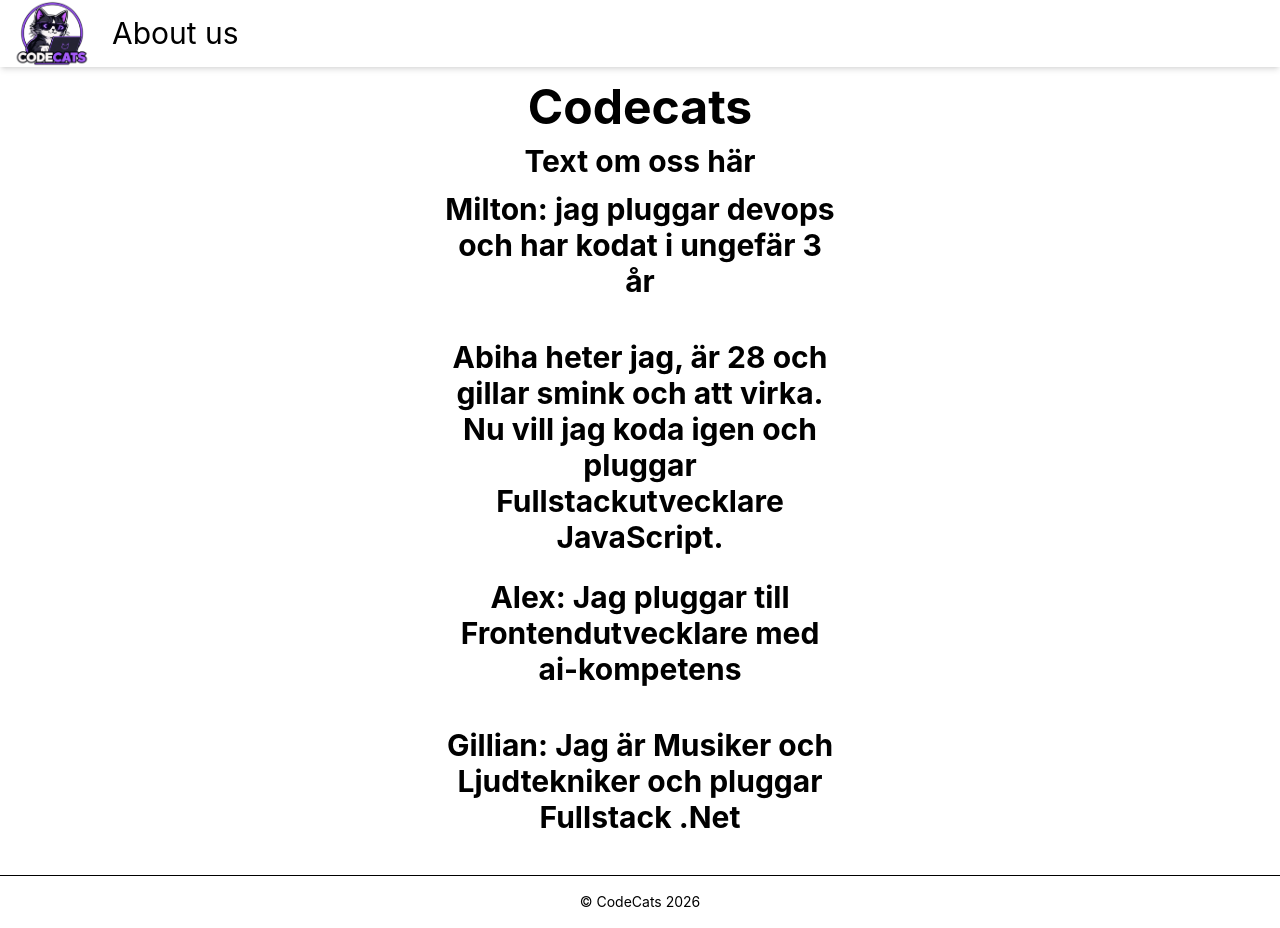
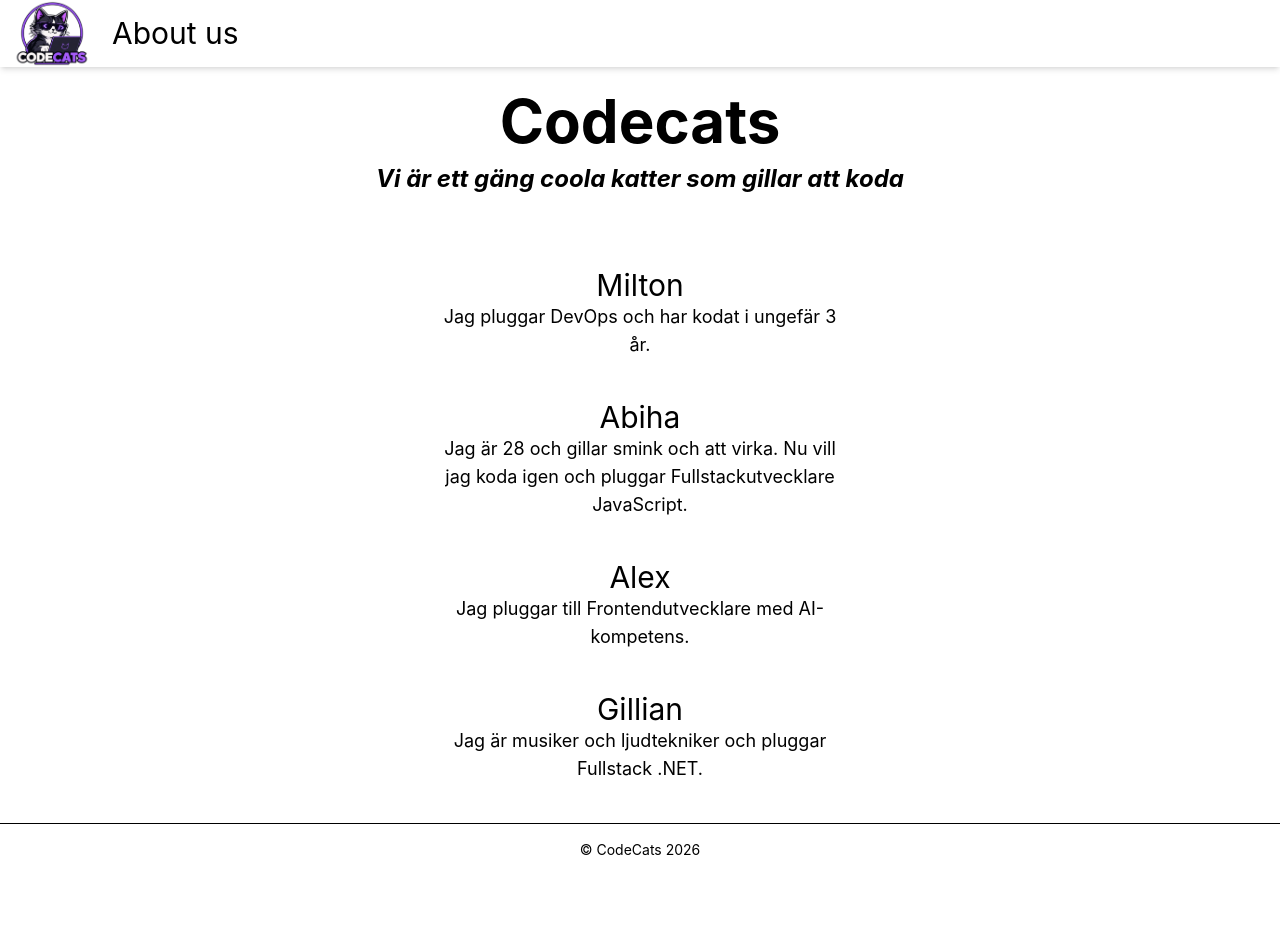
Before and after one commit to mr-milt/chashack, a React (Vite) app: page /AboutUs in a window 1280 px wide. After the commit the page ends 876 px from the top, so only its background shows below. Built offline with nearby package versions, Linux system fonts and the light colour scheme.

Commit message:
snyggade till koden i about så den är mer semantisk, ändrade lite text och formatering

```diff
--- a/src/pages/About.jsx
+++ b/src/pages/About.jsx
@@ -1,43 +1,46 @@
-import react from "react";
+import React from "react";
 
 export default function About() {
   return (
-    <div className="my-4">
+    <main className="my-4">
+      <section className="text-center my-6">
+        <h1 className="text-6xl font-bold">Codecats</h1>
 
-      <div className="text-5xl text-center font-bold my-3">
-        Codecats
-      </div>
+        <p className="text-2xl font-bold my-3 italic">
+          Vi är ett gäng coola katter som gillar att koda
+        </p>
+      </section>
 
-      <div className="text-3xl text-center font-bold my-3">
-        Text om oss här
-      </div>
+      <section className="flex flex-col items-center gap-10">
+        <article className="text-3xl text-center w-100 max-h-50 mt-12">
+          <h2>Milton</h2>
+          <p className="text-lg">
+            Jag pluggar DevOps och har kodat i ungefär 3 år.
+          </p>
+        </article>
 
-      <div className="flex flex-col items-center gap-10">
+        <article className="text-3xl text-center w-100 max-h-50">
+          <h2>Abiha</h2>
+          <p className="text-lg">
+            Jag är 28 och gillar smink och att virka. Nu vill jag koda igen och
+            pluggar Fullstackutvecklare JavaScript.
+          </p>
+        </article>
 
-        <div className="text-3xl text-center font-bold w-100 max-h-50">
-          <img src="" alt="" />
-          <p>Milton: jag pluggar devops och har kodat i ungefär 3 år</p>
-        </div>
+        <article className="text-3xl text-center w-100 max-h-50">
+          <h2>Alex</h2>
+          <p className="text-lg">
+            Jag pluggar till Frontendutvecklare med AI-kompetens.
+          </p>
+        </article>
 
-        <div className="text-3xl text-center font-bold w-100 max-h-50">
-          <img src="" alt="" />
-          <p>
-            Abiha heter jag, är 28 och gillar smink och att virka. Nu vill jag
-            koda igen och pluggar Fullstackutvecklare JavaScript.
+        <article className="text-3xl text-center w-100 max-h-50">
+          <h2>Gillian</h2>
+          <p className="text-lg">
+            Jag är musiker och ljudtekniker och pluggar Fullstack .NET.
           </p>
-        </div>
-
-        <div className="text-3xl text-center font-bold w-100 max-h-50">
-          <img src="" alt="" />
-          <p>Alex: Jag pluggar till Frontendutvecklare med ai-kompetens</p>
-        </div>
-
-        <div className="text-3xl text-center font-bold w-100 max-h-50">
-          <img src="" alt="" />
-          <p>Gillian: Jag är Musiker och Ljudtekniker och pluggar Fullstack .Net</p>
-        </div>
-      </div>
-
-    </div>
+        </article>
+      </section>
+    </main>
   );
 }
```
